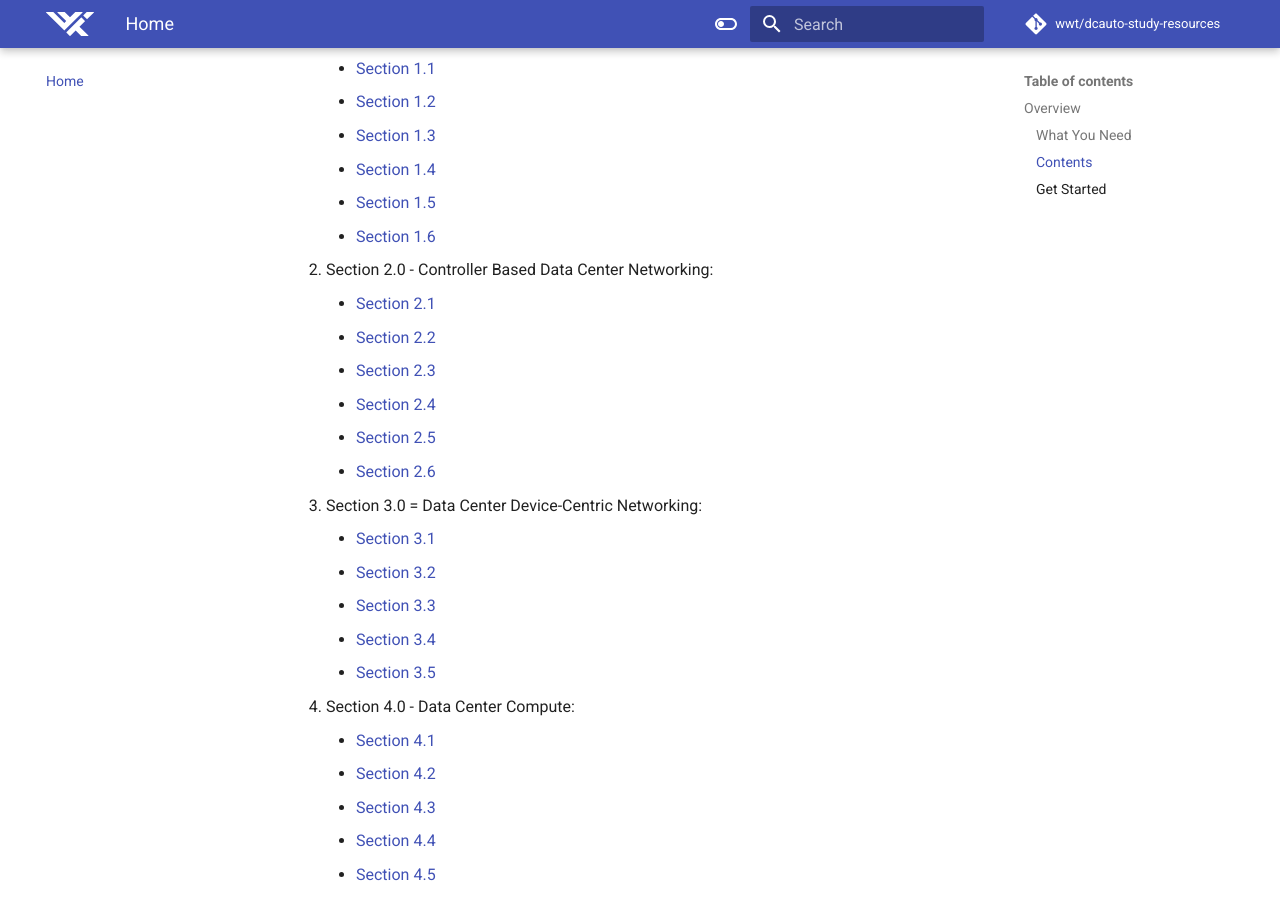
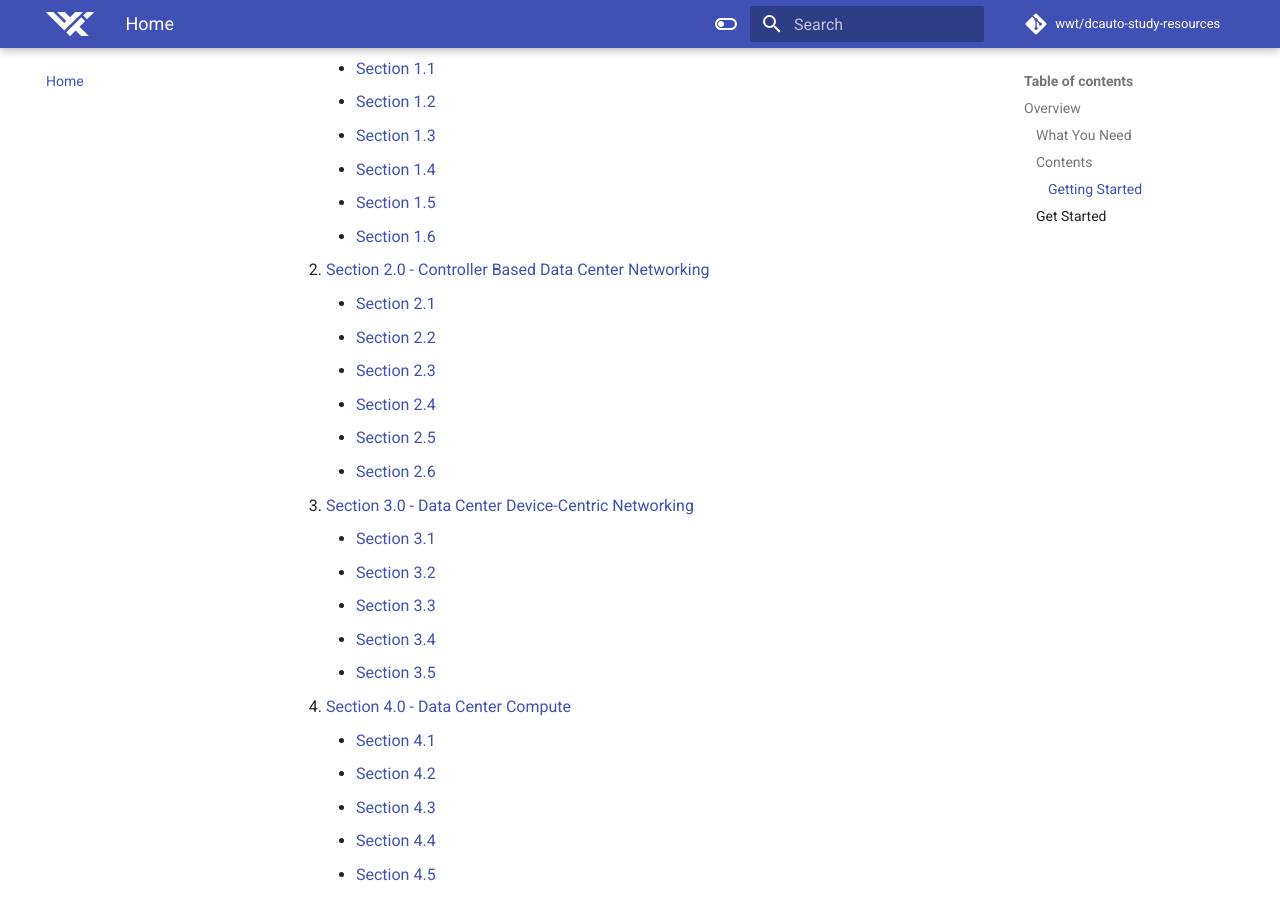
Before and after one commit to wwt/dcauto-study-resources, an MkDocs documentation site: the page built from docs/index.md, in a window 1280 px wide and 900 px high, scrolled down 1156 px. Built offline with MkDocs 1.6.1 and Material for MkDocs 9.7.7, drawn with Linux system fonts in a browser that asks for light colours; emoji names are drawn with the system emoji font; comment, search, counter and statistics services are not loaded; some of the changed lines change nothing that is shown.

Commit message:
Added links to top-level sections

```diff
--- a/docs/index.md
+++ b/docs/index.md
@@ -33,7 +33,7 @@ Overview paragraph text.  300-635 DCAUTO Exam: Automating and Programming Cisco
 
 ### Contents
 
-[Getting Started](sections/section_0.md "Getting Started")
+#### [Getting Started](sections/section_0.md "Getting Started")
 
 1. [Section 1.0 - Network Programmability Foundation](sections/section_1.md "Network Programmability Foundation")
     - [Section 1.1](sections/section_1_1.md "Section 1.1")
@@ -43,7 +43,7 @@ Overview paragraph text.  300-635 DCAUTO Exam: Automating and Programming Cisco
     - [Section 1.5](sections/section_1_5.md "Section 1.5")
     - [Section 1.6](sections/section_1_6.md "Section 1.6")
 
-2. Section 2.0 - Controller Based Data Center Networking:
+2. [Section 2.0 - Controller Based Data Center Networking](sections/section_2.md "Controller Based Data Center Networking")
     - [Section 2.1](sections/section_2_1.md "Section 2.1")
     - [Section 2.2](sections/section_2_2.md "Section 2.2")
     - [Section 2.3](sections/section_2_3.md "Section 2.3")
@@ -51,14 +51,14 @@ Overview paragraph text.  300-635 DCAUTO Exam: Automating and Programming Cisco
     - [Section 2.5](sections/section_2_5.md "Section 2.5")
     - [Section 2.6](sections/section_2_6.md "Section 2.6")
 
-3. Section 3.0 = Data Center Device-Centric Networking:
+3. [Section 3.0 - Data Center Device-Centric Networking](sections/section_3.md "Data Center Device-Centric Networking")
     - [Section 3.1](sections/section_3_1.md "Section 3.1")
     - [Section 3.2](sections/section_3_2.md "Section 3.2")
     - [Section 3.3](sections/section_3_3.md "Section 3.3")
     - [Section 3.4](sections/section_3_4.md "Section 3.4")
     - [Section 3.5](sections/section_3_5.md "Section 3.5")
 
-4. Section 4.0 - Data Center Compute:
+4. [Section 4.0 - Data Center Compute](sections/section_4.md "Data Center Compute")
     - [Section 4.1](sections/section_4_1.md "Section 4.1")
     - [Section 4.2](sections/section_4_2.md "Section 4.2")
     - [Section 4.3](sections/section_4_3.md "Section 4.3")
```
